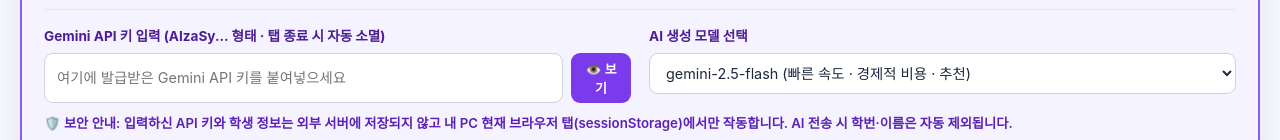
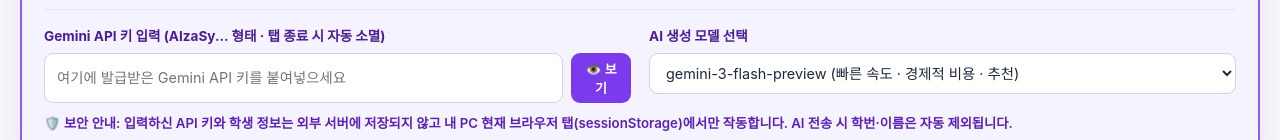
Before and after one commit to hhyelim0303-droid/neis-helper, a plain HTML site: page index.html in a window 1280 px wide. Shown: the part 150-290 px from the top of the page. Drawn offline with Linux system fonts and the light colour scheme.

Commit message:
Update index.html

```diff
--- a/index.html
+++ b/index.html
@@ -215,7 +215,7 @@
 
 <div class="container">
 
-  <!-- BLOCK 1: API 키 등록 (가장 눈에 띄는 라벤더 강조 블록) -->
+  <!-- BLOCK 1: API 키 등록 (라벤더 파스텔 강조 블록) -->
   <section class="block-card card-api">
     <div class="block-header">
       <h2 class="block-title">
@@ -236,8 +236,8 @@
       <div>
         <label for="modelSelect" style="color:#4c1d95;">AI 생성 모델 선택</label>
         <select id="modelSelect">
-          <option value="gemini-2.5-flash">gemini-2.5-flash (빠른 속도 · 경제적 비용 · 추천)</option>
-          <option value="gemini-2.5-pro">gemini-2.5-pro (심화 문장력 · 정교한 서술)</option>
+          <option value="gemini-3-flash-preview">gemini-3-flash-preview (빠른 속도 · 경제적 비용 · 추천)</option>
+          <option value="gemini-3.1-pro-preview">gemini-3.1-pro-preview (최신 고성능 · 정교한 서술)</option>
         </select>
       </div>
     </div>
@@ -629,7 +629,6 @@
       textarea.value = textarea.value.trim() + "\n" + line;
     }
 
-    // 과목명 입력칸도 자동으로 동기화
     const cleanSubj = subj.split(' ')[0];
     document.getElementById('subjectName').value = cleanSubj;
 
@@ -720,7 +719,6 @@
     saveTempSession();
     renderStudents();
 
-    // 입력 폼 비우기
     document.getElementById('quickId').value = "";
     document.getElementById('quickName').value = "";
     document.getElementById('quickTraits').value = "";
@@ -728,7 +726,6 @@
     const newIdx = students.length - 1;
     showToast(`${newStudent.studentId} ${newStudent.name} 학생이 아래 세특 보드에 반영되었습니다.`);
 
-    // 스크롤을 새 학생 카드로 부드럽게 이동
     setTimeout(() => {
       const cardEl = document.getElementById(`student_card_${newIdx}`);
       if (cardEl) cardEl.scrollIntoView({ behavior: 'smooth', block: 'center' });
```
